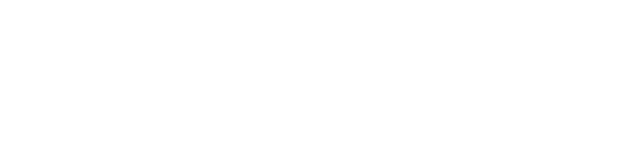
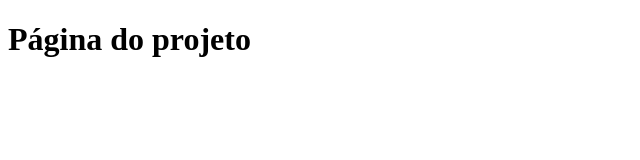
Before and after one commit to martim2223/bitlogic, a plain HTML site: page index.html in a window 1280 px wide. Shown: the whole page, without its empty margins (0-640 px from the left). Drawn offline with Linux system fonts and the light colour scheme.

Commit message:
Add body and h1 in index.html

```diff
--- a/index.html
+++ b/index.html
@@ -3,5 +3,9 @@
 <head>
     <title>Titulo</title>
 </head>
+<body>
 
+    <h1>Página do projeto</h1>
+
+</body>
 </html>
```
